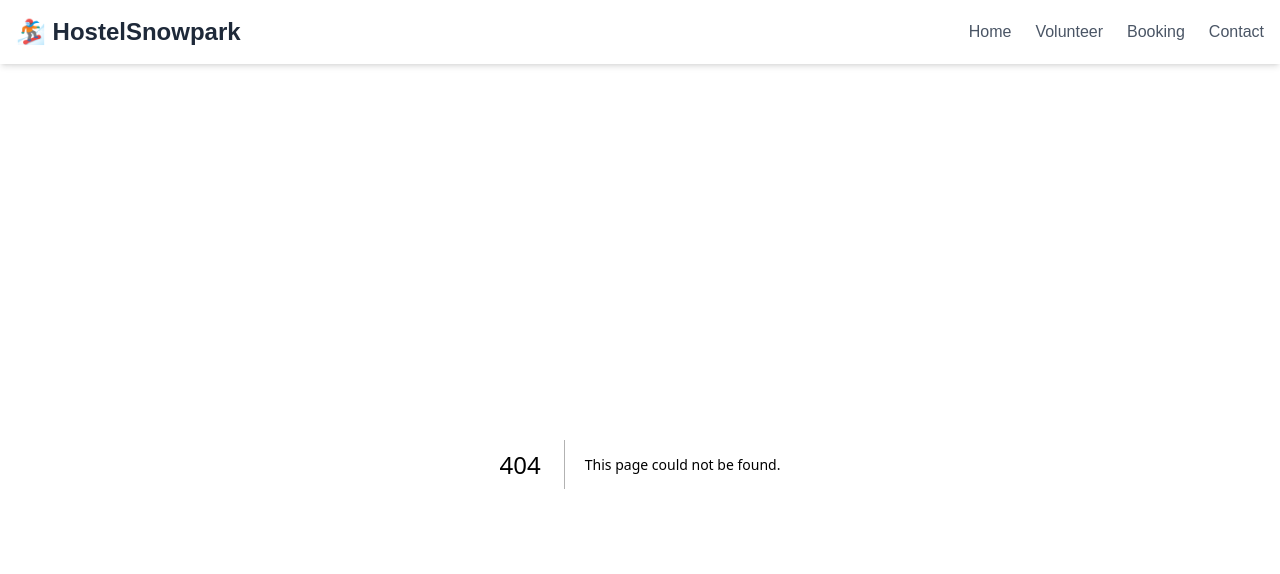
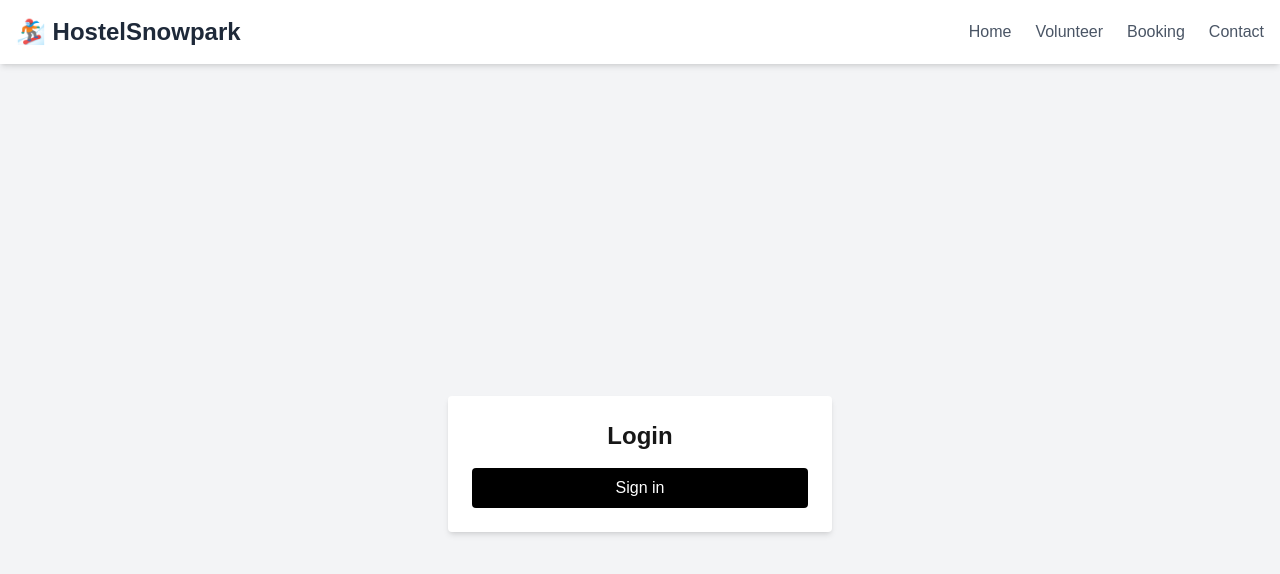
Before and after one commit to perassijulian/hostel-snowpark, a Next.js app: page /login in a window 1280 px wide. Before the commit this address had no page. Shown: the top 574 px of the page. Built offline with nearby package versions, Linux system fonts and the light colour scheme; no server answers.

Commit message:
/login UI and logic

```diff
--- /dev/null
+++ b/app/login/page.tsx
@@ -0,0 +1,36 @@
+"use client";
+
+import { signIn, useSession } from "next-auth/react";
+import { useRouter } from "next/navigation";
+import { useEffect } from "react";
+
+export default function LoginPage() {
+  const { data: session, status } = useSession();
+  const router = useRouter();
+
+  useEffect(() => {
+    if (status === "authenticated") {
+      router.push("/admin");
+    }
+  }, [status, router]);
+
+  const handleLogin = () => {
+    signIn();
+  };
+
+  if (status === "loading") return <p>Loading...</p>;
+
+  return (
+    <div className="min-h-screen flex items-center justify-center bg-gray-100">
+      <div className="bg-white p-6 rounded shadow-md w-full max-w-sm">
+        <h1 className="text-2xl font-semibold mb-4 text-center">Login</h1>
+        <button
+          onClick={handleLogin}
+          className="w-full bg-black text-white py-2 rounded hover:bg-gray-800"
+        >
+          Sign in
+        </button>
+      </div>
+    </div>
+  );
+}
--- a/middleware.ts
+++ b/middleware.ts
@@ -6,7 +6,8 @@ export async function middleware(req: any) {
   const isAdminRoute = req.nextUrl.pathname.startsWith("/admin");
 
   if (isAdminRoute && !token) {
-    return NextResponse.redirect(new URL("/login"), req.url);
+    const loginUrl = new URL("/login", req.nextUrl.origin);
+    return NextResponse.redirect(loginUrl);
   }
 
   return NextResponse.next();
```
